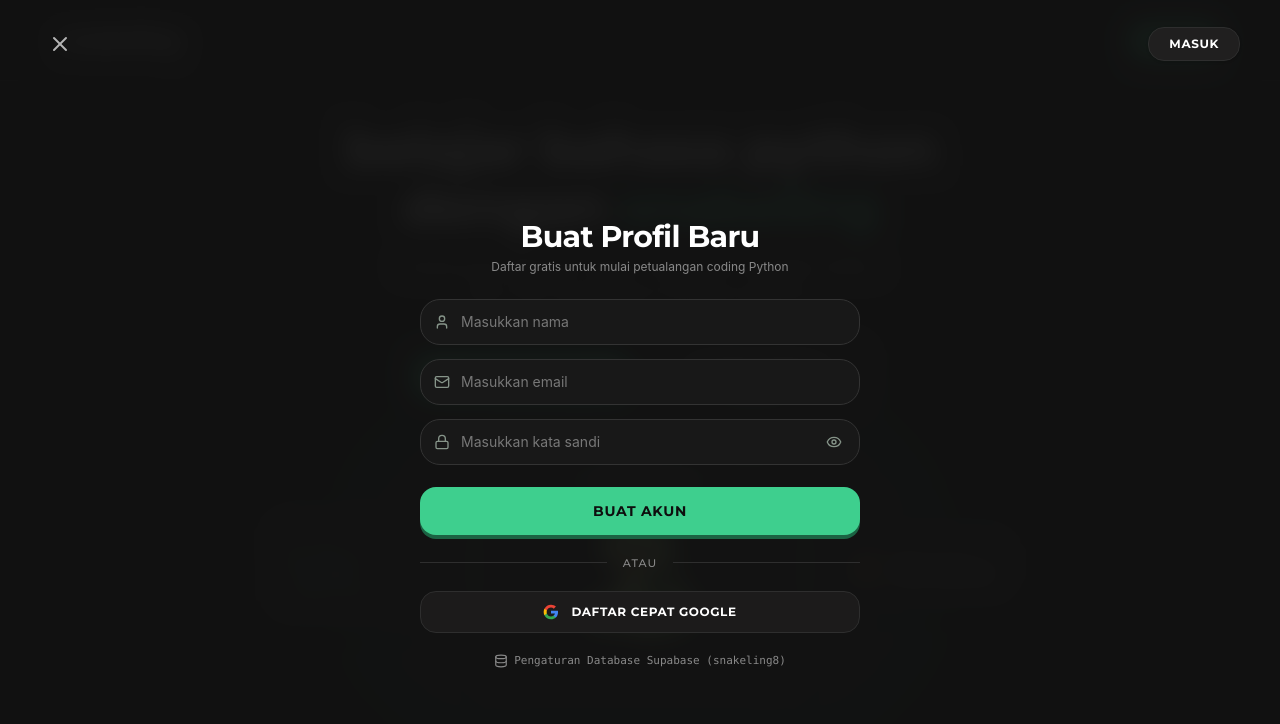
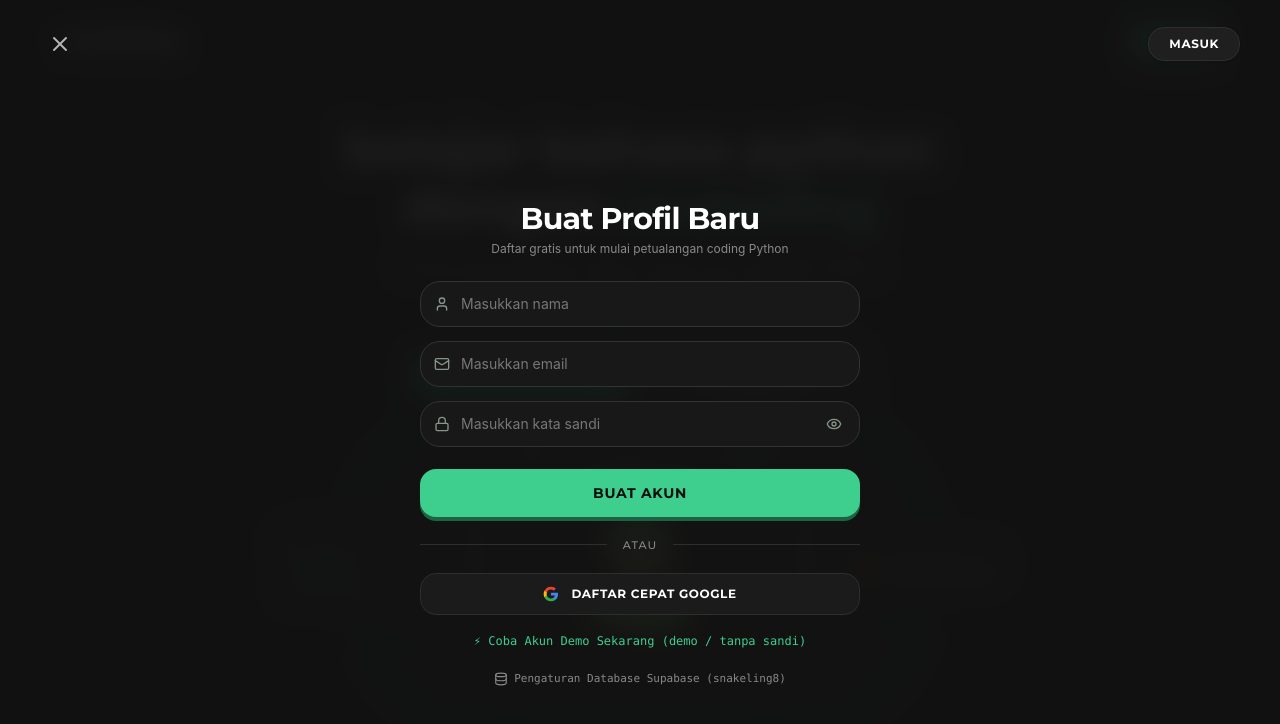
Before and after one commit to AdnyanaNVR/Snakeling---Python-Learning-MVP, a React (Vite) app: page / in a window 1280 px wide. Both pictures are taken after a click on the button "MULAI". Shown: the top 724 px of the page. Built offline with nearby package versions, Linux system fonts and the light colour scheme; no server answers.

Commit message:
feat(auth): add demo account login support
Implement a demo login flow allowing users to access the application without a password using 'demo' as the identifier.

```diff
--- a/src/components/AuthModals.tsx
+++ b/src/components/AuthModals.tsx
@@ -159,8 +159,14 @@ export const LoginModal: React.FC = () => {
   const handleSubmit = async (e: React.FormEvent) => {
     e.preventDefault();
     setErrorMsg('');
-    if (!identifier.trim() || !password) {
-      setErrorMsg('Mohon isi email dan kata sandi!');
+    const cleanId = identifier.trim().toLowerCase();
+    const isDemo = cleanId === 'demo' || cleanId === 'demo@snakeling.app';
+    if (!identifier.trim()) {
+      setErrorMsg('Mohon isi email atau nama pengguna!');
+      return;
+    }
+    if (!isDemo && !password) {
+      setErrorMsg('Mohon isi kata sandi!');
       return;
     }
     setLoading(true);
@@ -258,8 +264,8 @@ export const LoginModal: React.FC = () => {
                     setPassword(e.target.value);
                     if (errorMsg) setErrorMsg('');
                   }}
-                  placeholder="Masukkan kata sandi"
-                  required
+                  placeholder={identifier.trim().toLowerCase() === 'demo' ? 'Kata sandi boleh kosong (Akun Demo)' : 'Masukkan kata sandi'}
+                  required={identifier.trim().toLowerCase() !== 'demo'}
                   className="w-full pl-4 pr-20 py-3.5 bg-[#151515] text-[#fafafa] text-sm placeholder:text-[#898989] border border-[#393939] rounded-xl focus:outline-none focus:border-[#3ecf8e] transition-colors shadow-inner"
                 />
                 <button
@@ -268,6 +274,21 @@ export const LoginModal: React.FC = () => {
                   className="absolute right-3.5 text-[11px] font-brand font-bold tracking-wider text-[#898989] hover:text-[#3ecf8e] uppercase transition-colors"
                 >
                   {showPassword ? 'TUTUP' : 'LIHAT'}
+                </button>
+              </div>
+
+              {/* Quick Demo Shortcut */}
+              <div className="flex items-center justify-between px-1">
+                <button
+                  type="button"
+                  onClick={() => {
+                    setIdentifier('demo');
+                    setPassword('');
+                    loginUser('demo', '');
+                  }}
+                  className="text-xs text-[#3ecf8e] hover:text-[#6ee7b7] font-mono flex items-center gap-1.5 transition-colors cursor-pointer"
+                >
+                  <span>⚡ Masuk Cepat Akun Demo (demo / tanpa sandi)</span>
                 </button>
               </div>
 
@@ -331,7 +352,7 @@ export const LoginModal: React.FC = () => {
 };
 
 export const RegisterModal: React.FC = () => {
-  const { showRegisterModal, setShowRegisterModal, setShowLoginModal, registerUser, continueWithDemo, showToast } = useApp();
+  const { showRegisterModal, setShowRegisterModal, setShowLoginModal, registerUser, loginUser, continueWithDemo, showToast } = useApp();
   const [username, setUsername] = useState('');
   const [email, setEmail] = useState('');
   const [password, setPassword] = useState('');
@@ -536,6 +557,20 @@ export const RegisterModal: React.FC = () => {
               </span>
             </button>
 
+            {/* Quick Demo Access Button */}
+            <div className="mt-3 text-center">
+              <button
+                type="button"
+                onClick={() => {
+                  setShowRegisterModal(false);
+                  loginUser('demo', '');
+                }}
+                className="text-xs text-[#3ecf8e] hover:text-[#6ee7b7] font-mono inline-flex items-center gap-1.5 transition-colors cursor-pointer"
+              >
+                <span>⚡ Coba Akun Demo Sekarang (demo / tanpa sandi)</span>
+              </button>
+            </div>
+
             {/* Supabase Connection Helper link */}
             <div className="mt-5 text-center">
               <button
--- a/src/context/AppContext.tsx
+++ b/src/context/AppContext.tsx
@@ -341,6 +341,26 @@ export const AppProvider: React.FC<{ children: React.ReactNode }> = ({ children
   // Auth: Login
   const loginUser = async (emailOrUser: string, _pass: string): Promise<{ success: boolean; error?: string }> => {
     try {
+      const cleanIdent = emailOrUser.trim().toLowerCase();
+      // Khusus akun demo: nama 'demo' dengan kata sandi kosong atau apa saja
+      if (cleanIdent === 'demo' || cleanIdent === 'demo@snakeling.app') {
+        setUser({
+          id: 'usr_demo_account',
+          username: 'demo',
+          displayName: 'Akun Demo',
+          email: 'demo@snakeling.app',
+          avatarUrl: '/logo_snakepreview.png',
+          isPro: false,
+          joinedDate: 'Bergabung 2025 (Mode Demo)',
+          userCode: 'SNK-DEMO'
+        });
+        setIsLoggedIn(true);
+        setShowLoginModal(false);
+        playSound('correct');
+        showToast('Berhasil masuk dengan akun demo!');
+        return { success: true };
+      }
+
       if (isSupabaseConfigured && supabase) {
         const { error } = await supabase.auth.signInWithPassword({
           email: emailOrUser,
```
